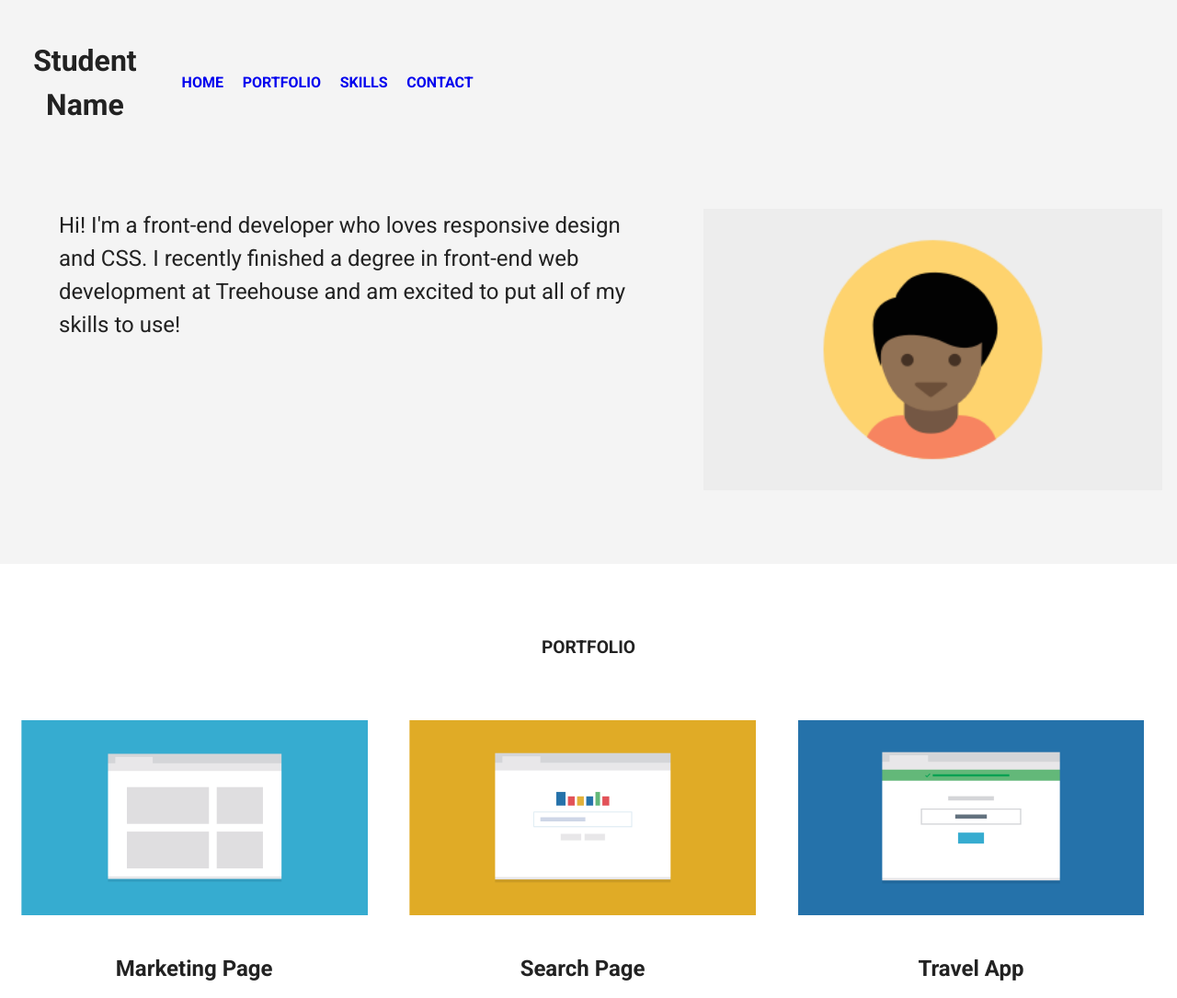
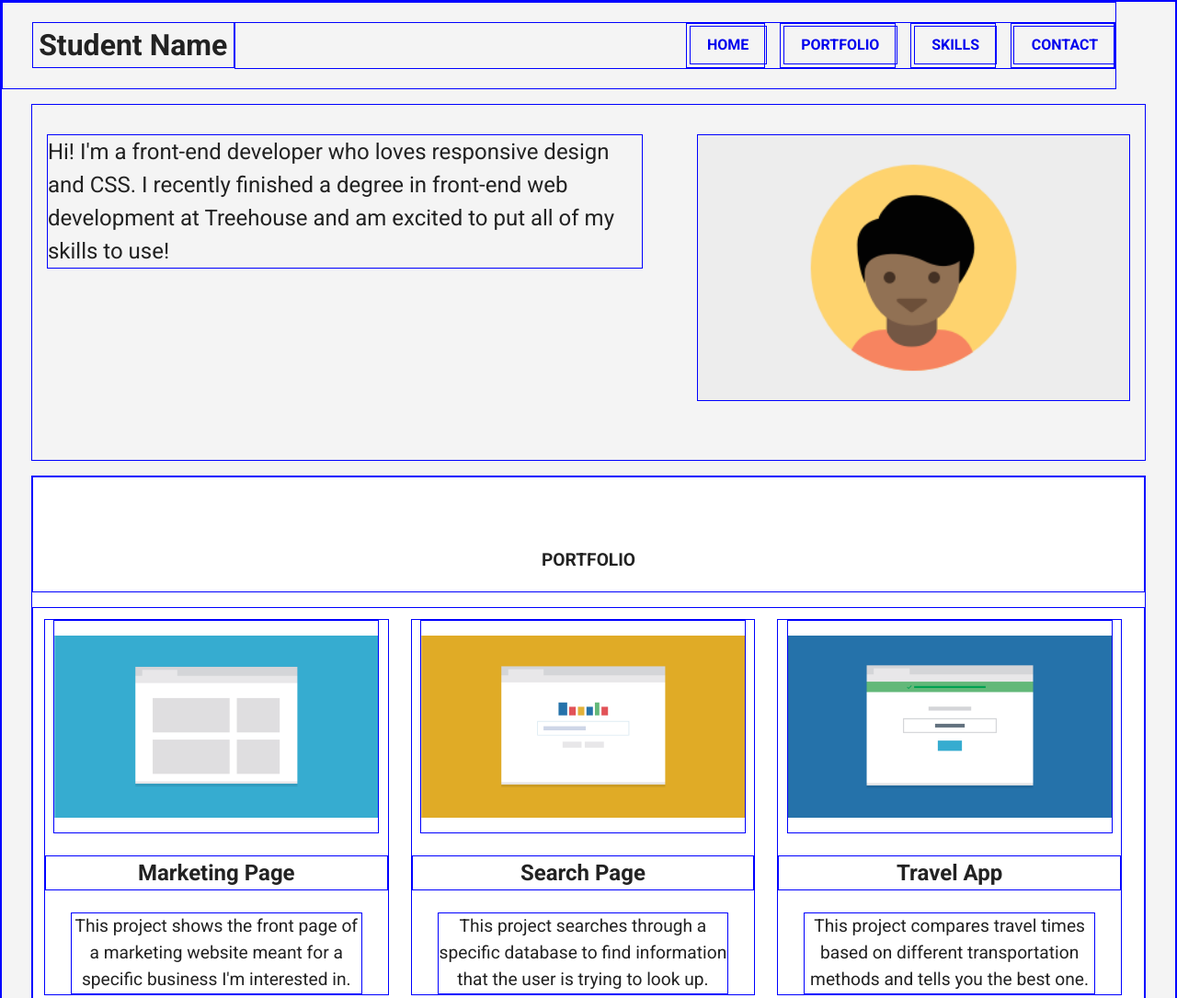
Before and after one commit to martinchaffee/Responsive-Layout, a plain HTML site: page index.html in a window 1280 px wide. Shown: the top 1085 px of the page at 92% size. Drawn offline with Linux system fonts and the light colour scheme.

Commit message:
Finished coding 1025px; cleaned up code; flex box header
Cleaned up the code and converted the header to flex box.

```diff
--- a/css/style.css
+++ b/css/style.css
@@ -1,6 +1,7 @@
 /* Global Layout Set-up */
 * {
   box-sizing: border-box;
+  border: 1px solid blue;
 }
 
 /*Link Styles*/
@@ -45,12 +46,14 @@ h3 {
 
 ul {
 	list-style-type: none;
-	list-style-position: inside;
 	text-align: center;
 	padding: 0;
 	width: 100%;
 }
 
+li {
+	width: ;
+}
 p {
 	font-size: 120%;
 }
@@ -65,11 +68,8 @@ p {
 .nav {
 	margin: 0 auto;
 	width:95%;
-}
-
-.name {
-	font-weight: bold;
-	margin: 1.3em auto;
+	display: flex;
+	flex-direction: column;
 }
 
 .nav a {
@@ -124,7 +124,7 @@ li a:visited {
 }
 .skills li {
 	display: inline-block;
-	background: #343434;  /*#343434=dark grey*/
+	background: #343434;
 	color: #ffffff;
 	padding: .5em .75em;
 	margin: 2px;
@@ -192,25 +192,24 @@ footer {
 		padding-bottom: 4em;
 	}
 
-
-/*	.nav li{
-		display: inline-block;
-		background: none;
-	}*/
-
 	.nav {
 		display: flex;
-		margin: 0 auto;
 		align-items: center;
+		flex-direction: row;
+		justify-content: center;
 	}
 
 	.nav li {
 		flex-direction: row;
+		margin-right: 1em;
+		margin-left: 1em;
 	}
 
 	.nav a{
 		background: none;
 		font-size: 100%;
+		padding-left: 1em;
+		padding-right: 1em;
 	}
 
 	.banner p{
@@ -265,32 +264,44 @@ footer {
 		display: flex;
 		flex-direction: row;
 		justify-content: space-between;
-		/*justify-content: space-around;
-  		margin: 0 auto;
-  		padding: 0;	*/
-	}
-	.main-header ul {
-		display: flex;
-		margin: 0 auto;
-
+		padding-left: 2em;
+/*		padding-right: 2em;*/
+		width: 95%;
 	}
 
-	.main-header li {
-		flex-direction: row;
-	}
-	.main-header h1 {
-	/*	margin-right: auto;*/
+	.name {
+		width: 8em;
 	}
 
+	.nav {
+		display: flex;
+		justify-content: flex-end;
+	}
+	.nav li {
+		margin-right: 0;
+	}
+
+	.nav a{
+		background: none;
+		font-size: 100%;
+		padding-left: 1em;
+	}
+
+	main {
+		width: 95%;
+	}
+
+	.banner {
+		width: 95%;
+	}
 	.banner p{
-		padding-left: 2em;
 		font-size: 150%;
 	}
+
 	.portfolio li {
 		width: 31%;
 		margin: 1%;
 		float: left;
-
 	}
 
 	.portfolio p {
@@ -304,5 +315,6 @@ footer {
 
 	footer {
 		margin: 1em auto;
+		width: 95%;
 	}
 }
```
